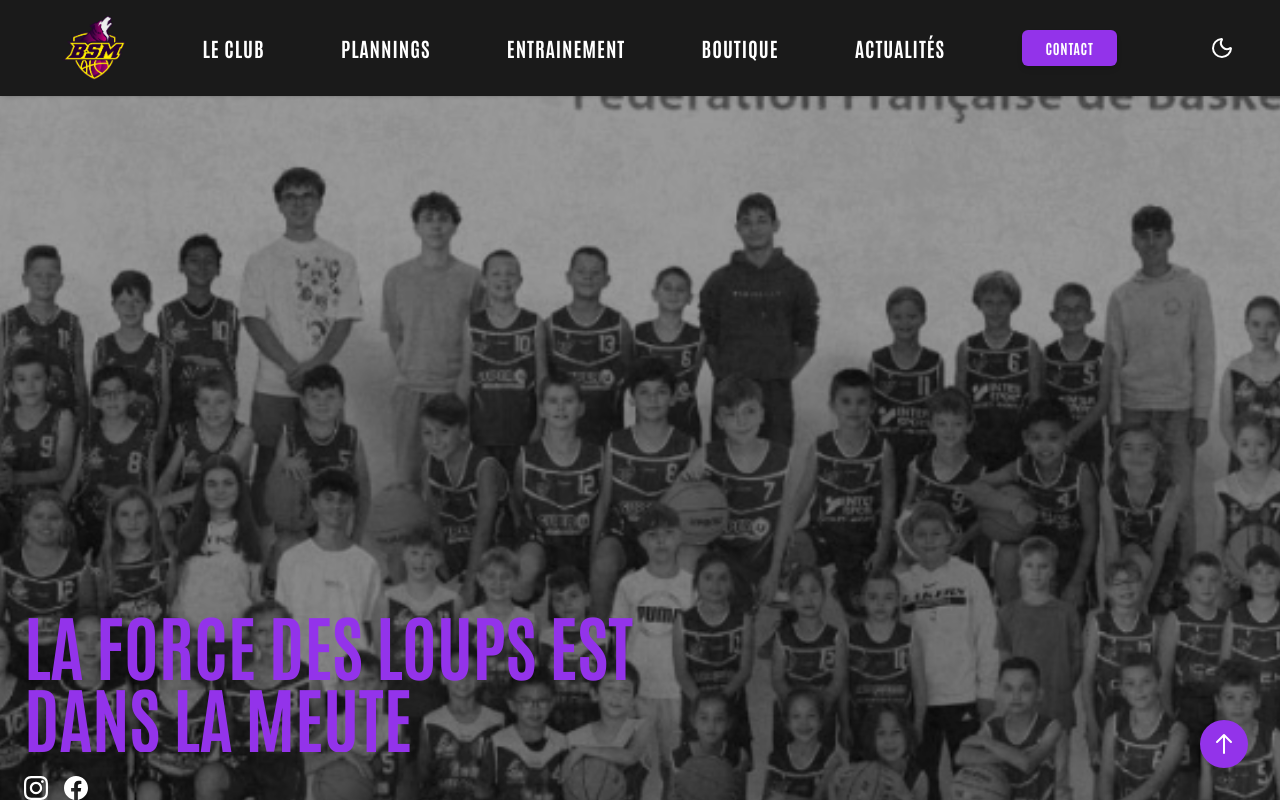
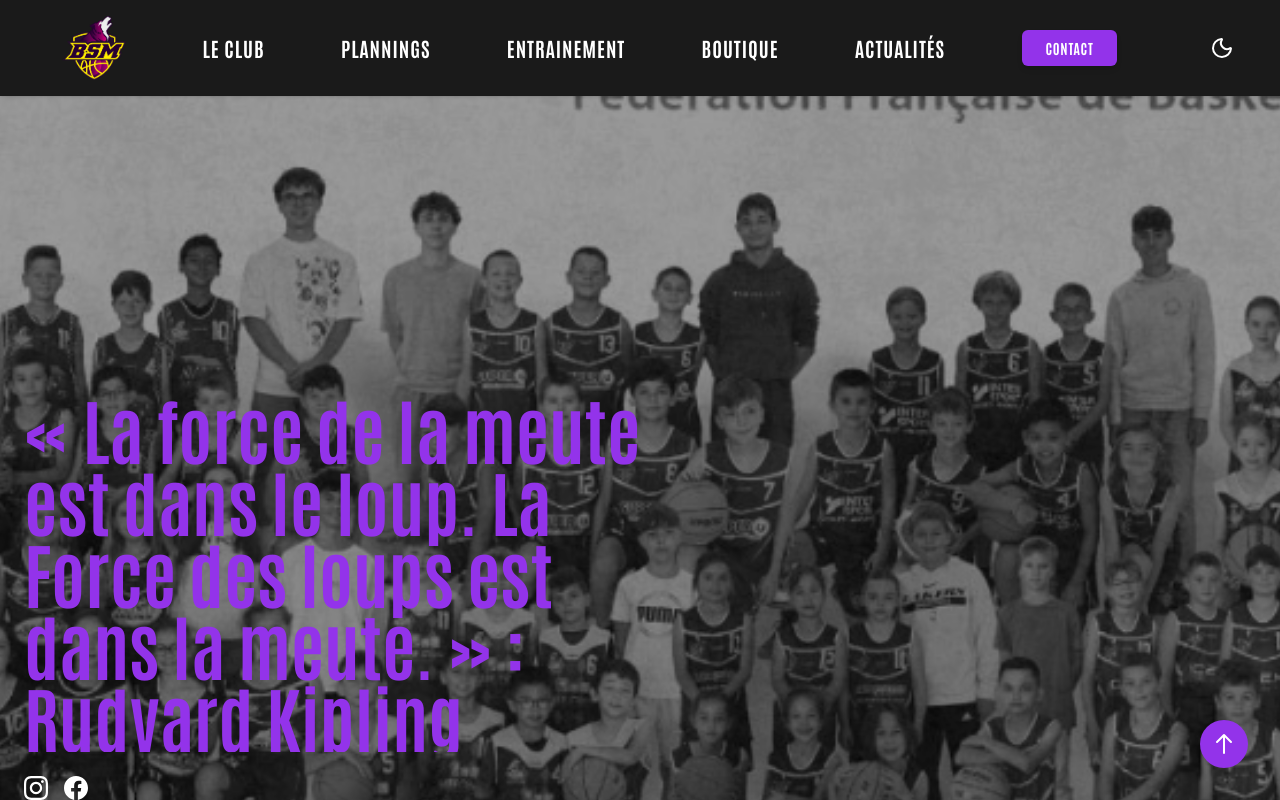
Before and after one commit to BasketSaintMacaire/bsm_website, a Vue app: page / in a window 1280 px wide. Shown: the top 800 px of the page. Built offline with nearby package versions, Linux system fonts and the light colour scheme.

Commit message:
Modification citation club

```diff
--- a/src/views/HomeView.vue
+++ b/src/views/HomeView.vue
@@ -68,11 +68,12 @@ const sortedEvents = computed(() => {
       <div class="absolute inset-0 bg-black bg-opacity-40">
         <div class="container mx-auto px-6 h-full flex flex-col justify-end pb-24">
           <!-- Hero Text -->
-          <h1
+          <h2
             class="text-5xl md:text-7xl font-extrabold max-w-2xl leading-tight bg-clip-text text-transparent bg-purple-600"
           >
-            LA FORCE DES LOUPS EST DANS LA MEUTE
-          </h1>
+            « La force de la meute est dans le loup. La Force des loups est dans la meute. » :
+            Rudyard Kipling
+          </h2>
 
           <!-- Social Icons -->
           <div class="flex gap-4 mt-6">
```
